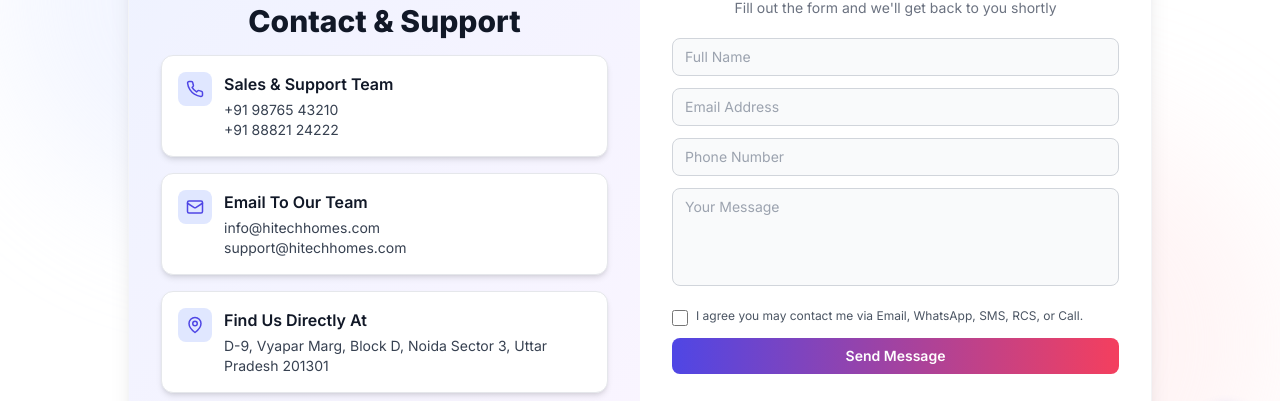
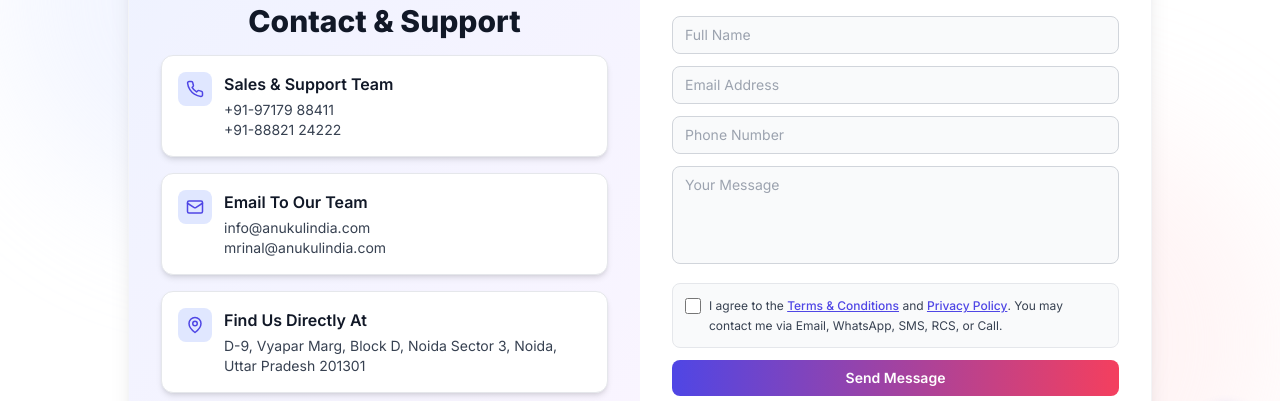
Before and after one commit to Harleen3108/hiTech_Homes, a React (Vite) app in the folder frontend/: page /contact in a window 1280 px wide. Both pictures are taken after a click on the button "Contact Us". Shown: the part 313-714 px from the top of the page. Built offline with nearby package versions, Linux system fonts and the light colour scheme; no server answers.

Commit message:
your conatct

```diff
--- a/frontend/src/components/Footer.jsx
+++ b/frontend/src/components/Footer.jsx
@@ -87,15 +87,46 @@ export default function Footer({ setCurrentPage }) {
                 size={16}
                 className="text-indigo-400 flex-shrink-0 mt-0.5 sm:mt-0 md:w-[18px]"
               />
-              <span>123 Skyline Avenue, Mumbai, India</span>
+              <span>
+                D-9, Vyapar Marg, Block D, Noida Sector 3, Noida, Uttar Pradesh
+                201301
+              </span>
             </li>
             <li className="flex items-center gap-2 justify-center sm:justify-start">
               <Phone size={16} className="text-indigo-400 md:w-[18px]" />
-              <span>+91 98765 43210</span>
+              <a
+                href="tel:+919717988411"
+                className="hover:text-indigo-400 transition-colors"
+              >
+                +91-97179 88411
+              </a>
+              <span className="text-gray-600">/</span>
+              <br />
+              <a
+                href="tel:+918882124222"
+                className="hover:text-indigo-400 transition-colors"
+              >
+                +91-88821 24222
+              </a>
             </li>
-            <li className="flex items-center gap-2 justify-center sm:justify-start">
-              <Mail size={16} className="text-indigo-400 md:w-[18px]" />
-              <span>info@hitechhomes.com</span>
+            <li className="flex flex-col gap-1 items-center sm:items-start">
+              <div className="flex items-center gap-2 justify-center sm:justify-start">
+                <Mail size={16} className="text-indigo-400 md:w-[18px]" />
+                <a
+                  href="mailto:info@anukulindia.com"
+                  className="hover:text-indigo-400 transition-colors"
+                >
+                  info@anukulindia.com
+                </a>
+              </div>
+              <div className="flex items-center gap-2 justify-center sm:justify-start sm:ml-6">
+                <a
+                  href="mailto:mrinal@anukulindia.com"
+                  className="hover:text-indigo-400 transition-colors"
+                >
+                  mrinal@anukulindia.com
+                </a>
+              </div>
             </li>
           </ul>
         </div>
--- a/frontend/src/pages/Contact.jsx
+++ b/frontend/src/pages/Contact.jsx
@@ -9,7 +9,7 @@ import {
 } from "lucide-react";
 import logo from "../assets/logo1.png";
 
-const Contact = () => {
+const Contact = ({ setCurrentPage }) => {
   const [formData, setFormData] = useState({
     name: "",
     email: "",
@@ -52,7 +52,7 @@ const Contact = () => {
 
     // Consent validation
     if (!consent) {
-      newErrors.consent = "You must agree to be contacted";
+      newErrors.consent = "You must agree to the Terms & Conditions and Privacy Policy";
     }
 
     setErrors(newErrors);
@@ -79,6 +79,13 @@ const Contact = () => {
       console.error("Error submitting enquiry:", error);
     }
     setLoading(false);
+  };
+
+  const handleNavigate = (page) => {
+    if (setCurrentPage) {
+      setCurrentPage(page);
+      window.scrollTo({ top: 0, behavior: "smooth" });
+    }
   };
 
   return (
@@ -112,8 +119,8 @@ const Contact = () => {
                   <h3 className="text-sm md:text-base font-semibold text-gray-900 mb-1">
                     Sales & Support Team
                   </h3>
-                  <p className="text-sm text-gray-700">+91 98765 43210</p>
-                  <p className="text-sm text-gray-700">+91 88821 24222</p>
+                  <a href="tel:+919717988411" className="text-sm text-gray-700 hover:text-indigo-600 transition-colors block">+91-97179 88411</a>
+                  <a href="tel:+918882124222" className="text-sm text-gray-700 hover:text-indigo-600 transition-colors block">+91-88821 24222</a>
                 </div>
               </div>
             </div>
@@ -128,10 +135,8 @@ const Contact = () => {
                   <h3 className="text-sm md:text-base font-semibold text-gray-900 mb-1">
                     Email To Our Team
                   </h3>
-                  <p className="text-sm text-gray-700">info@hitechhomes.com</p>
-                  <p className="text-sm text-gray-700">
-                    support@hitechhomes.com
-                  </p>
+                  <a href="mailto:info@anukulindia.com" className="text-sm text-gray-700 hover:text-indigo-600 transition-colors block">info@anukulindia.com</a>
+                  <a href="mailto:mrinal@anukulindia.com" className="text-sm text-gray-700 hover:text-indigo-600 transition-colors block">mrinal@anukulindia.com</a>
                 </div>
               </div>
             </div>
@@ -147,8 +152,7 @@ const Contact = () => {
                     Find Us Directly At
                   </h3>
                   <p className="text-sm text-gray-700">
-                    D-9, Vyapar Marg, Block D, Noida Sector 3, Uttar Pradesh
-                    201301
+                    D-9, Vyapar Marg, Block D, Noida Sector 3, Noida, Uttar Pradesh 201301
                   </p>
                 </div>
               </div>
@@ -252,20 +256,36 @@ const Contact = () => {
                 )}
               </div>
 
-              <div className="flex items-start gap-2 mt-4">
+              {/* CONSENT CHECKBOX */}
+              <div className={`flex items-start gap-2 mt-4 p-3 rounded-lg border ${errors.consent ? 'border-red-300 bg-red-50' : 'border-gray-200 bg-gray-50'}`}>
                 <input
                   type="checkbox"
                   id="consent"
                   checked={consent}
                   onChange={(e) => setConsent(e.target.checked)}
-                  className="mt-1 w-4 h-4 text-indigo-600 border-gray-300 rounded focus:ring-indigo-500"
+                  className="mt-0.5 w-4 h-4 text-indigo-600 border-gray-300 rounded focus:ring-indigo-500 flex-shrink-0"
                 />
                 <label
                   htmlFor="consent"
-                  className="text-xs text-gray-600 leading-relaxed"
+                  className="text-xs text-gray-700 leading-relaxed"
                 >
-                  I agree you may contact me via Email, WhatsApp, SMS, RCS, or
-                  Call.
+                  I agree to the{" "}
+                  <button
+                    type="button"
+                    onClick={() => handleNavigate("terms-conditions")}
+                    className="text-indigo-600 hover:text-indigo-800 underline font-medium"
+                  >
+                    Terms & Conditions
+                  </button>{" "}
+                  and{" "}
+                  <button
+                    type="button"
+                    onClick={() => handleNavigate("privacy-policy")}
+                    className="text-indigo-600 hover:text-indigo-800 underline font-medium"
+                  >
+                    Privacy Policy
+                  </button>
+                  . You may contact me via Email, WhatsApp, SMS, RCS, or Call.
                 </label>
               </div>
               {errors.consent && (
```
